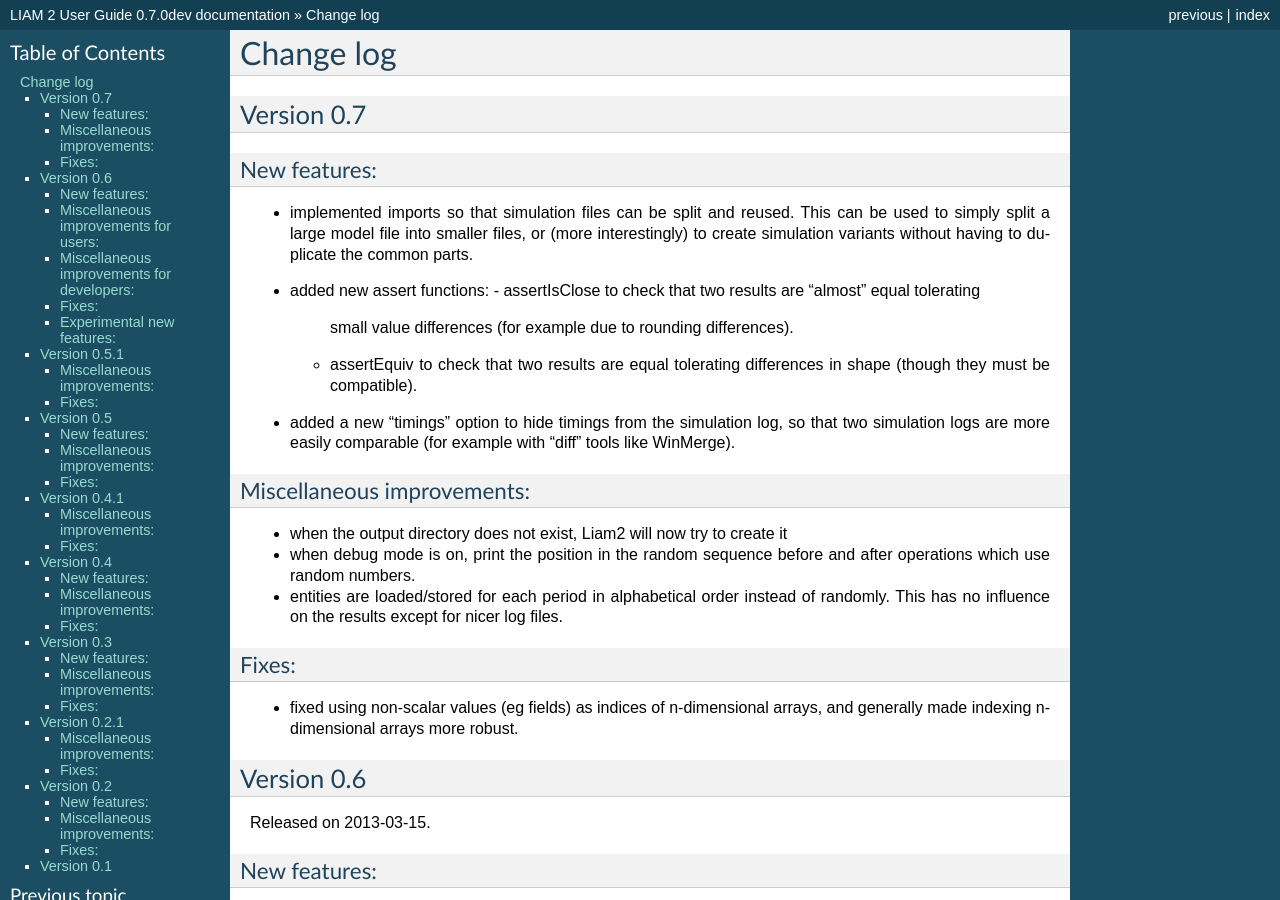
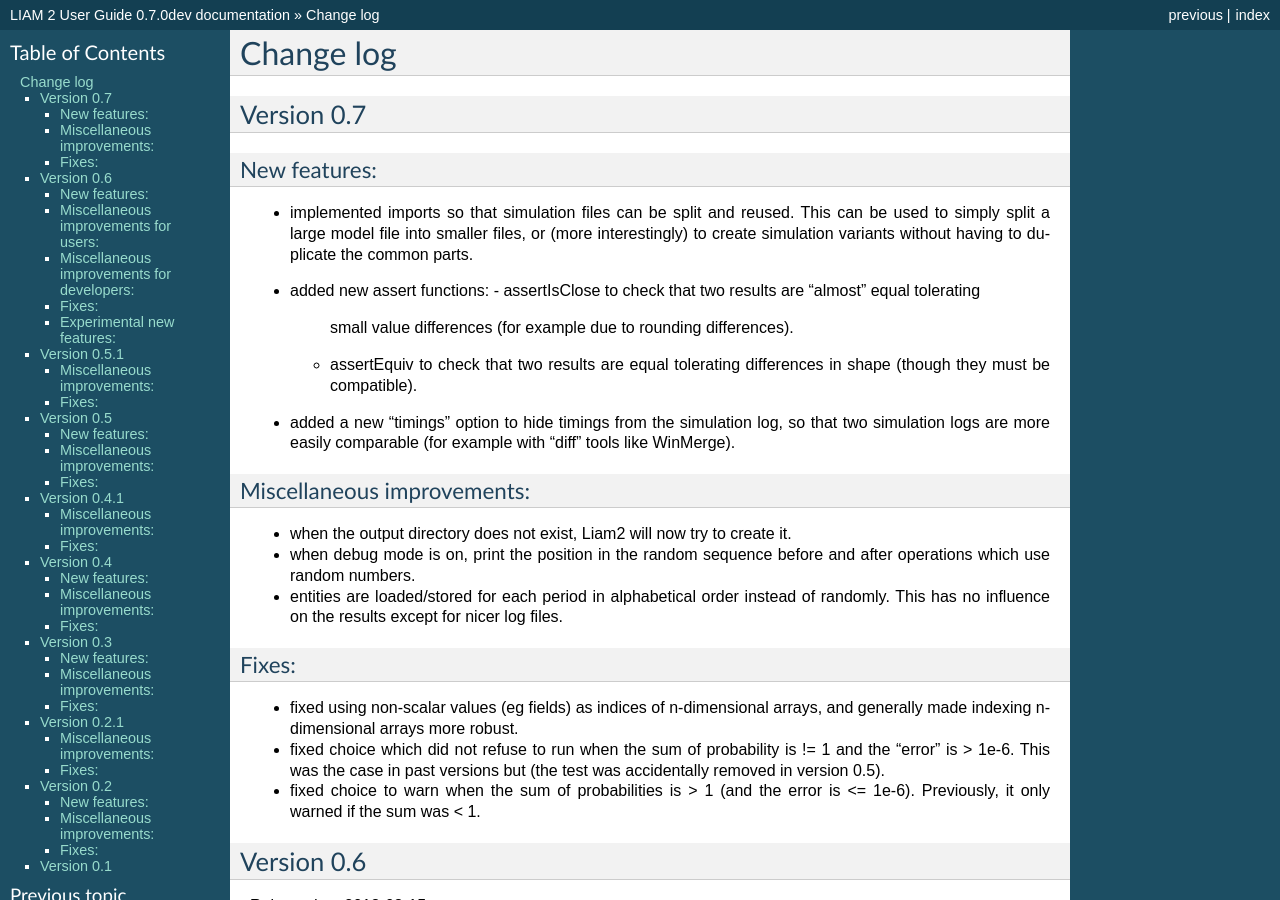
Before and after one commit to liam2/liam2, a Sphinx documentation site: the page built from doc/usersguide/source/changes.rst, in a window 1280 px wide and 900 px high. Built offline with Sphinx 7.4.7, drawn with Linux system fonts in a browser that asks for light colours; formulas are drawn with MathJax 3; pages that are not in the unit, such as notebooks, are missing from menus.

Commit message:
* fixed choice which did not refuse to run when the sum of probability is != 1   and the "error" is > 1e-6. This was the case in past versions but (the test   was accidentally removed in version 0.5).
* fixed choice to warn when the sum of probabilities is > 1 (and the error is
  <= 1e-6). Previously, it only warned if the sum was < 1.

```diff
--- a/doc/usersguide/source/changes.rst
+++ b/doc/usersguide/source/changes.rst
@@ -27,7 +27,7 @@
 Miscellaneous improvements:
 ---------------------------
 
-* when the output directory does not exist, Liam2 will now try to create it
+* when the output directory does not exist, Liam2 will now try to create it.
 
 * when debug mode is on, print the position in the random sequence before and
   after operations which use random numbers.
@@ -40,6 +40,13 @@
 
 * fixed using non-scalar values (eg fields) as indices of n-dimensional arrays,
   and generally made indexing n-dimensional arrays more robust.
+
+* fixed choice which did not refuse to run when the sum of probability is != 1
+  and the "error" is > 1e-6. This was the case in past versions but (the test
+  was accidentally removed in version 0.5).
+
+* fixed choice to warn when the sum of probabilities is > 1 (and the error is
+  <= 1e-6). Previously, it only warned if the sum was < 1.
 
 
 Version 0.6
```
Also changed, not shown: 2 other files.
